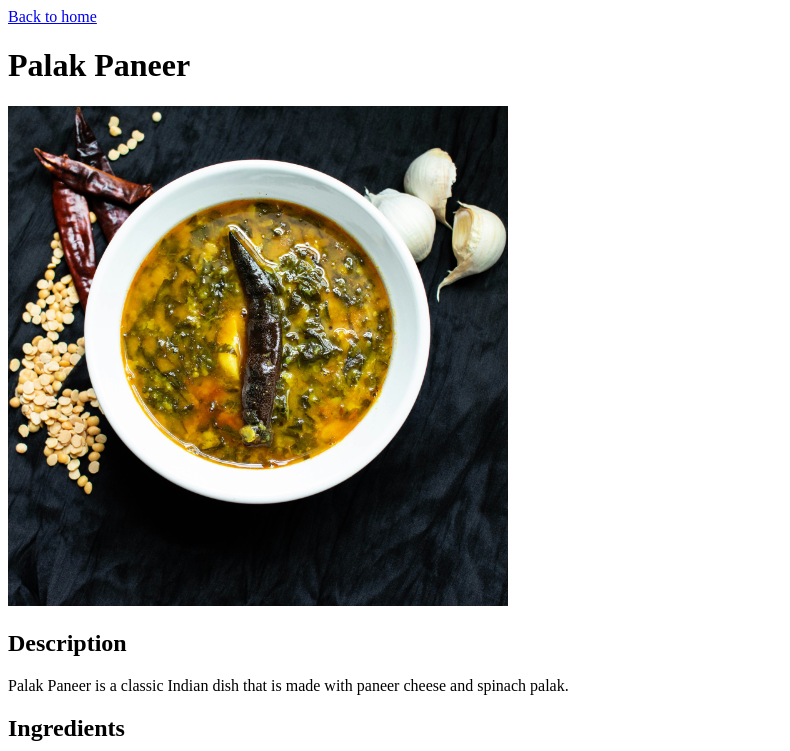
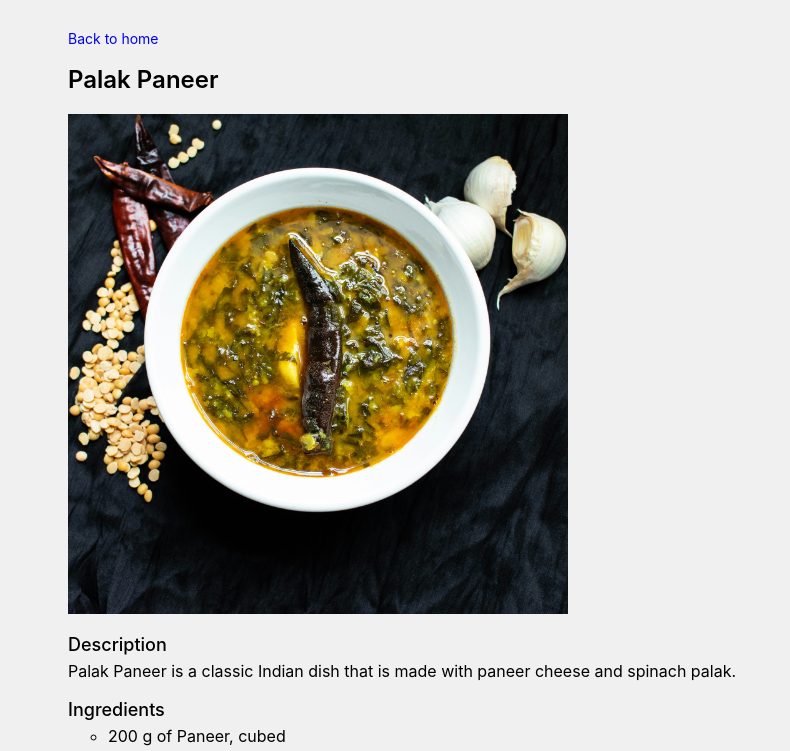
Before and after one commit to DesignMartin/odin-recipes, a plain HTML site: page recipes/palak-paneer.html in a window 1280 px wide. Shown: the top 751 px of the page, without its empty margins (0-790 px from the left). Drawn offline with Linux system fonts and the light colour scheme.

Commit message:
Add CSS to the project
Added CSS to the web site to make it more readable and visually appealing.

```diff
--- a/recipes/palak-paneer.html
+++ b/recipes/palak-paneer.html
@@ -4,9 +4,10 @@
     <meta charset="UTF-8">
     <meta name="viewport" content="width=device-width, initial-scale=1.0">
     <title>Palak Paneer</title>
+    <link rel="stylesheet" href="../style.css">
 </head>
 <body>
-    <a href="../index.html">Back to home</a>
+    <a class="back-to-home" href="../index.html">Back to home</a>
     <h1>Palak Paneer</h1>
     <img src="../img/palak-paneer.jpg" alt="Palak Paneer" width="500">
     <h2>Description</h2>
--- /dev/null
+++ b/style.css
@@ -0,0 +1,53 @@
+body {
+  background-color: #f0f0f0;
+  font-family: Inter, System-ui, "Segoe UI", sans-serif;
+  padding: 20px 60px;
+}
+
+h1 {
+  font-size: 24px;
+  font-weight: 600;
+  margin-bottom: 20px;
+}
+
+h2 {
+  font-size: 18px;
+  font-weight: 500;
+  margin-bottom: 4px;
+  margin-top: 16px;
+}
+
+p, ul, ol {
+  font-size: 16px;
+  font-weight: 400;
+  margin: 4px 0 16px 0;
+  line-height: 1.5;
+
+}
+
+ul {
+  list-style-type: circle;
+  margin-left: 0;
+}
+
+ol {
+
+}
+
+a {
+  color: #000;
+  text-decoration: none;
+}
+
+a:hover {
+  text-decoration: underline;
+}
+
+.back-to-home {
+  font-size: 14px;
+  font-weight: 400;
+  margin-bottom: 10px;
+  line-height: 1.5;
+  text-decoration: none;
+  color: blue;
+}
```
Also changed, not shown: index.html (+1 -0 lines), recipes/pasta-bolognese.html (+2 -1 lines), recipes/potato-and-leek-soup.html (+2 -1 lines), 1 other file.
